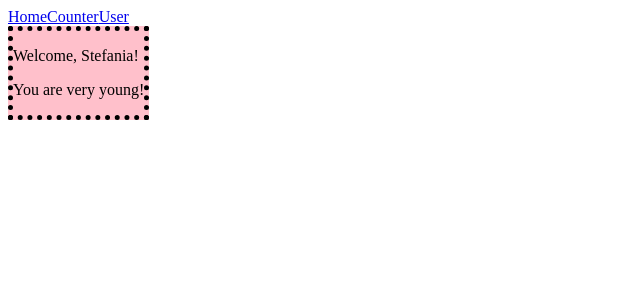
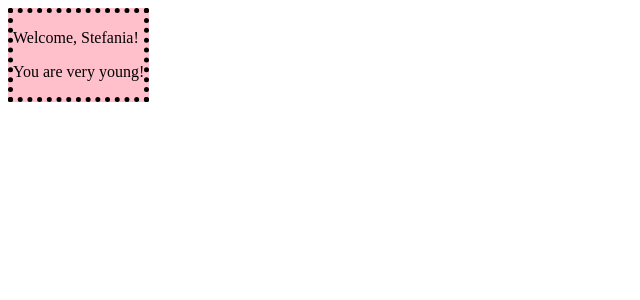
Before and after one commit to stefaniazocco/react-exercises, a React (Create React App) app: page / in a window 1280 px wide. Shown: the top 300 px of the page, without its empty margins (0-640 px from the left). Built offline with nearby package versions, Linux system fonts and the light colour scheme.

Commit message:
Revert "add links"
This reverts commit b719fe40faba5219aca1cb5b04965279668d5b6b.

```diff
--- a/src/App.js
+++ b/src/App.js
@@ -13,7 +13,7 @@ import { CustomCounter } from "./useCounter"
 import { CustomLogin } from "./useForm"
 import { CarDetails } from "./CarDetails"
 import { FilteredList } from "./FilteredList"
-import {Routes, Route, Link} from "react-router-dom"
+import {Routes, Route} from "react-router-dom"
 import { Welcome } from "./Welcome"
 import { ShowGithubUser } from "./ShowGithubUser"
 
@@ -23,9 +23,6 @@ export class App extends React.Component{
 
     render() {
         return  <div>
-                    <Link to="./">Home</Link>
-                    <Link to="./counter">Counter</Link>
-                    <Link to="./users/stefaniazocco">User</Link>
                     <Routes>
                         <Route path="/" element={<Welcome name="Stefania" />} />
                         <Route path="/counter" element={<Counter />} />
```
